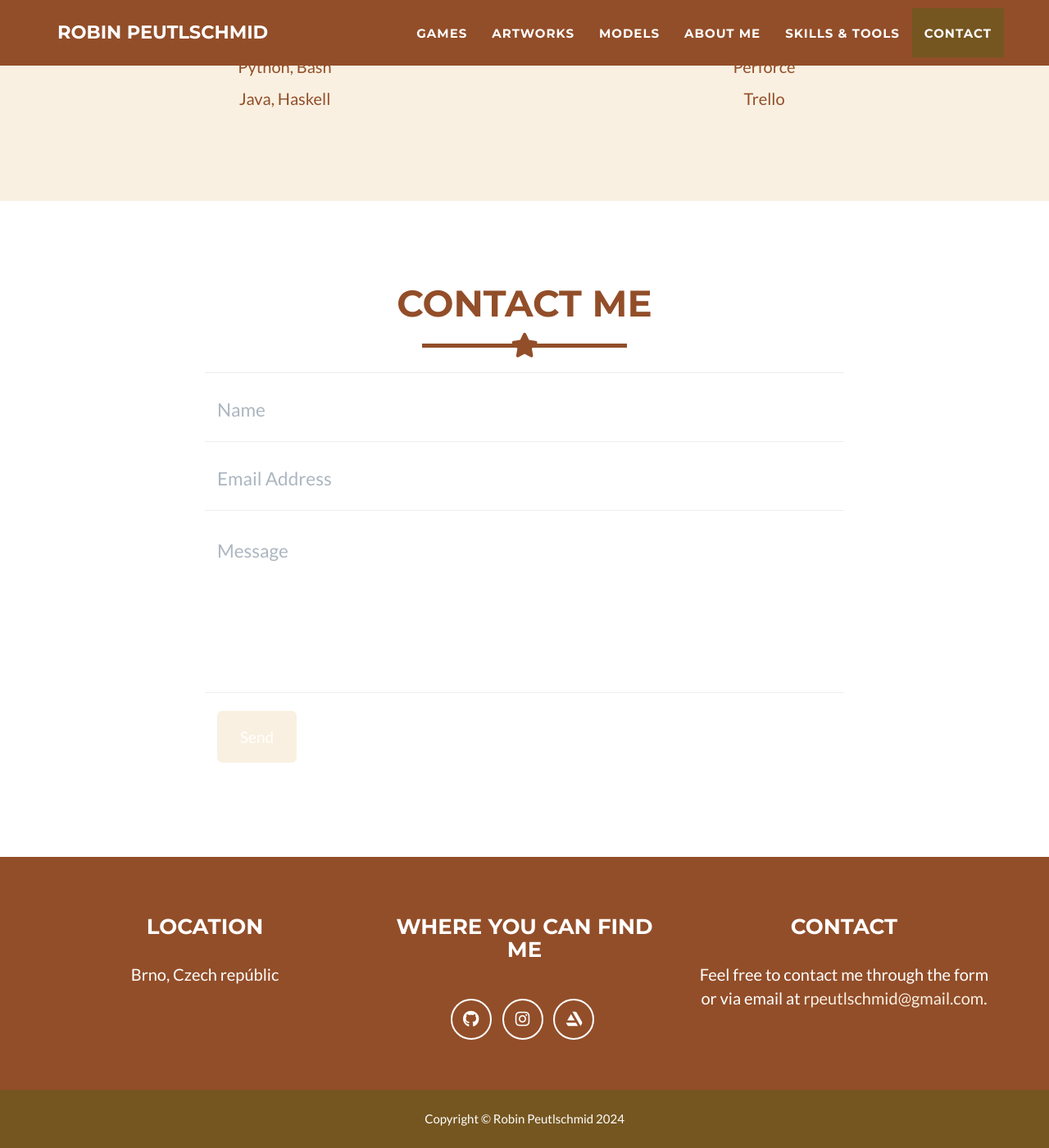
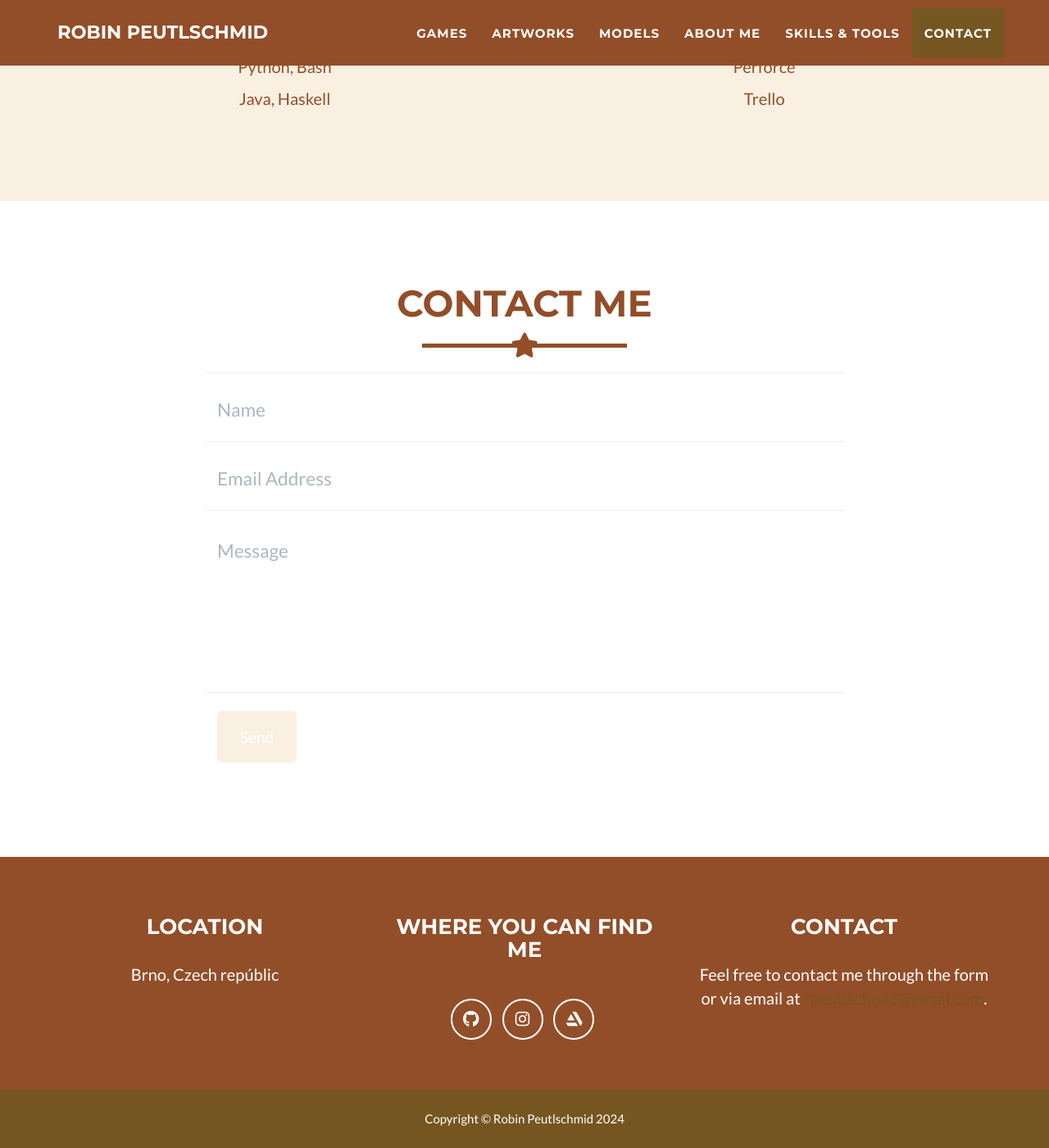
Before and after one commit to RobinPeutlschmid/RobinPeutlschmid.github.io, a Jekyll site: the page built from _posts/2014-07-18-le-chat-noir.markdown, in a window 1280 px wide and 1400 px high, scrolled down 4277 px. Shown: the whole window at 82% size. Built offline with Jekyll 4.4.1, drawn with Linux system fonts in a browser that asks for light colours.

Commit message:
FIX: changing hyperlink text color

```diff
--- a/_includes/css/main.css
+++ b/_includes/css/main.css
@@ -23,7 +23,7 @@
 a:active,
 a.active {
     outline: 0;
-    color: #{{ site.color.primary }};
+    color: #{{ site.color.secondary-dark }};
 }
 
 h1,
```
